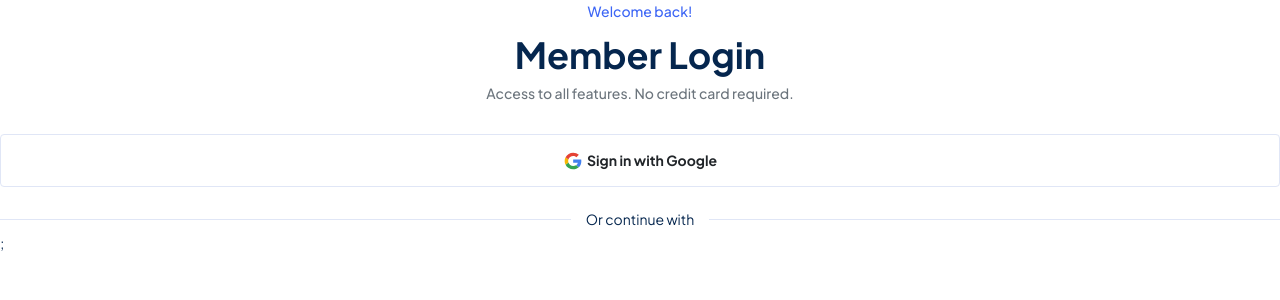
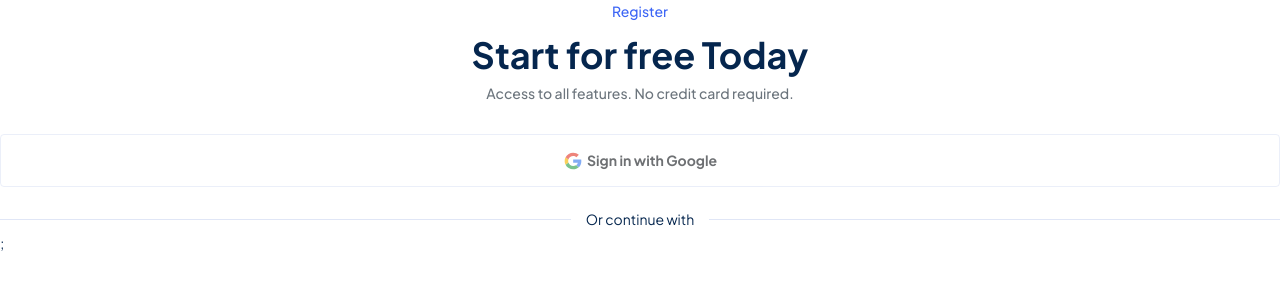
Before and after one commit to seifeldeenessam/jobbox, a Next.js app: page /account/login/partials/OAuthButtons in a window 1280 px wide. Shown: the top 300 px of the page. Built offline with nearby package versions, Linux system fonts and the light colour scheme.

Commit message:
Updated login `OAuthButtons`

```diff
--- a/pages/account/login/partials/OAuthButtons/index.tsx
+++ b/pages/account/login/partials/OAuthButtons/index.tsx
@@ -3,11 +3,11 @@ type Props = {};
 const OAuthButtons = (props: Props) => {
 	return (
 		<div className="text-center">
-			<p className="font-sm text-brand-2">Welcome back! </p>
-			<h2 className="mt-10 mb-5 text-brand-1">Member Login</h2>
+			<p className="font-sm text-brand-2">Register </p>
+			<h2 className="mt-10 mb-5 text-brand-1">Start for free Today</h2>
 			<p className="font-sm text-muted mb-30">Access to all features. No credit card required.</p>
-			<button className="btn social-login hover-up mb-20">
-				<img src="/assets/imgs/template/icons/icon-google.svg" alt="jobbox" />
+			<button className="btn social-login hover-up mb-20" disabled>
+				<img src="/assets/imgs/template/icons/icon-google.svg" alt="Google logo" />
 				<strong>Sign in with Google</strong>
 			</button>
 			<div className="divider-text-center">
```
